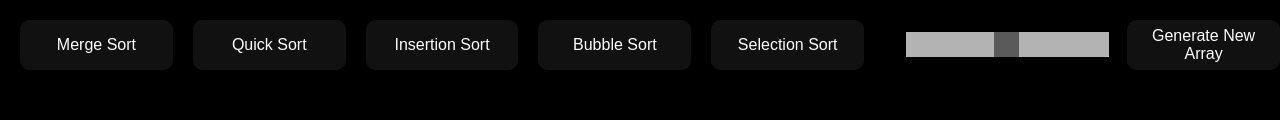
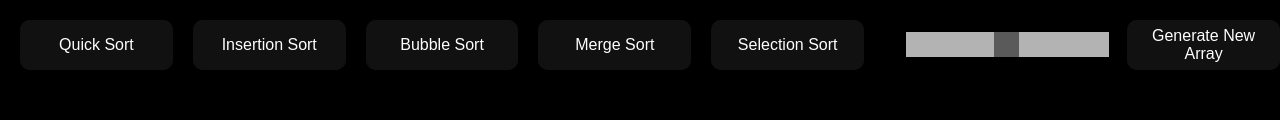
Before and after one commit to Apurv-Rathore/SortingVisualiser, a React (Create React App) app: page / in a window 1280 px wide. Shown: the top 138 px of the page. Built offline with nearby package versions, Linux system fonts and the light colour scheme.

Commit message:
saab kaam kar diya

```diff
--- a/package.json
+++ b/package.json
@@ -6,6 +6,7 @@
     "@testing-library/jest-dom": "^5.11.4",
     "@testing-library/react": "^11.1.0",
     "@testing-library/user-event": "^12.1.10",
+    "gh-pages": "^3.2.0",
     "react": "^17.0.2",
     "react-dom": "^17.0.2",
     "react-scripts": "4.0.3",
--- a/src/components/Navbar.jsx
+++ b/src/components/Navbar.jsx
@@ -30,14 +30,7 @@ const Navbar = ({ array, setArray, setColorChangeIndex }) => {
     <div className="navbar">
 
 
-      <button
-        className="glow-on-hover"
-        onClick={() => {
-          mergeSort({ array, setArray, setColorChangeIndex });
-        }}
-      >
-        Merge Sort
-      </button>
+
       <button
         className="glow-on-hover"
         onClick={() => {
@@ -65,6 +58,14 @@ const Navbar = ({ array, setArray, setColorChangeIndex }) => {
       <button
         className="glow-on-hover"
         onClick={() => {
+          mergeSort({ array, setArray, setColorChangeIndex });
+        }}
+      >
+        Merge Sort
+      </button>
+      <button
+        className="glow-on-hover"
+        onClick={() => {
           selectionSort({ array, setArray, setColorChangeIndex });
         }}
       >
```
Also changed, not shown: 1 other file (tests, documents, lock files or other folders).
